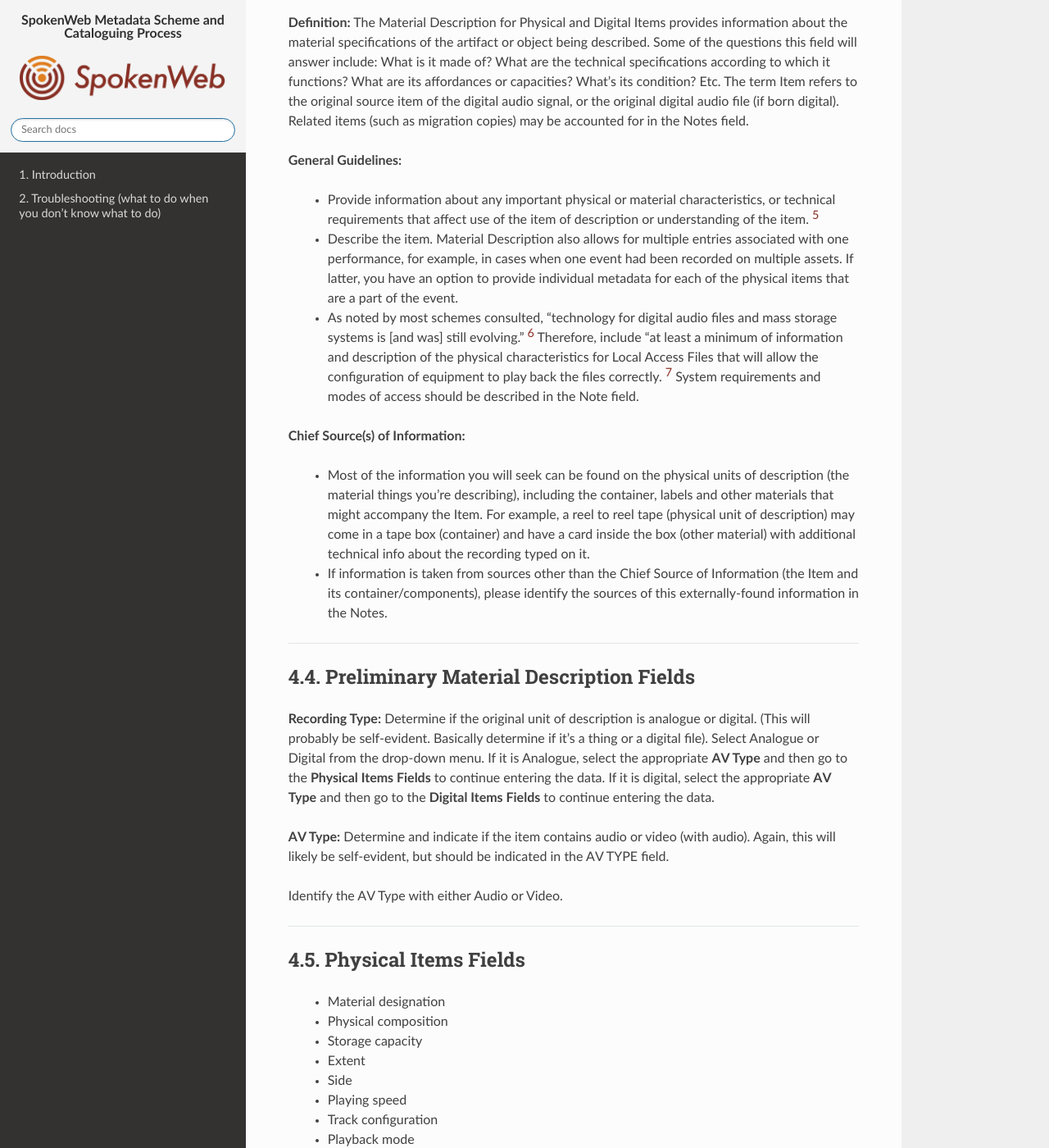
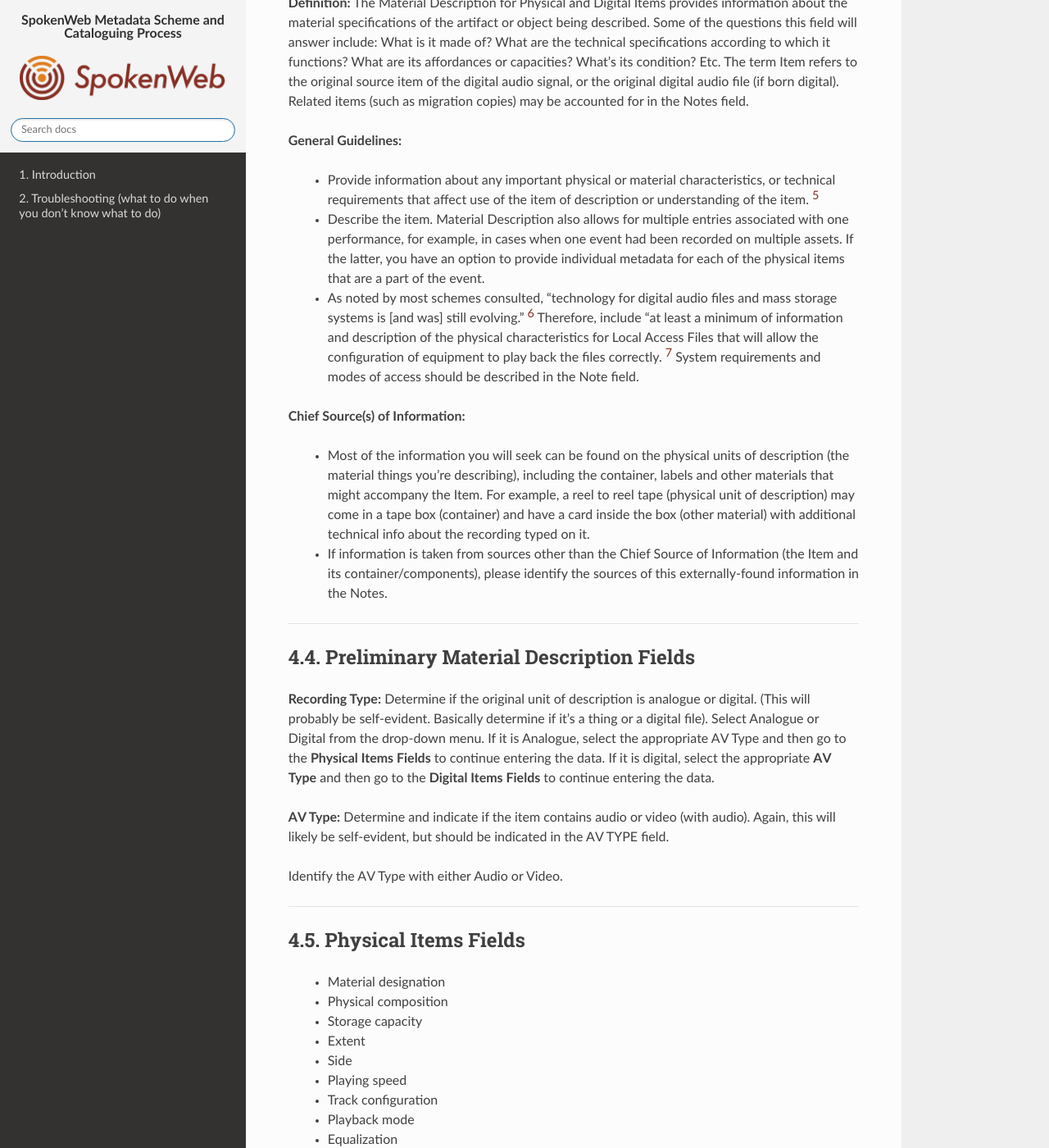
Before and after one commit to spokenweb/spokenweb-metadata-scheme, a Sphinx documentation site: the page built from docs/4-metadata-fields.rst, in a window 1280 px wide and 1400 px high, scrolled down 3978 px. Shown: the whole window at 82% size. Built offline with Sphinx 7.4.7 and the Read the Docs theme 3.1.0, drawn with Linux system fonts in a browser that asks for light colours; pages that are not in the unit, such as notebooks, are missing from menus; some of the changed text lies outside the part shown.

Commit message:
Update 4-metadata-fields.rst

```diff
--- a/docs/4-metadata-fields.rst
+++ b/docs/4-metadata-fields.rst
@@ -110,7 +110,7 @@
 | Specific Example:
 | Collection Name: SGW POETRY READING SERIES
 | Series Title: Poetry 1
-|
+
 **Label (mandatory):** Enter the Series title. This label will be used in frontend applications.
 
 **URI:** Enter a URL or other permanent identifier if possible (e.g. Wikidata, series website).
@@ -136,17 +136,17 @@
 4.3. Material Description (for Physical & Digital Items Fields)
 ***************************************************************
 
-**Definition:**  The Material Description for Physical and Digital Items provides information about the material specifications of the artifact or object being described.  Some of the questions this field will answer include: What is it made of?  What are the technical specifications according to which it functions?  What are its affordances or capacities?  What’s its condition? Etc.  The term Item refers to the original source item of the digital audio signal, or the original digital audio file (if born digital).  Related items (such as migration copies) may be accounted for in the Notes field.
+**Definition:**  The Material Description for Physical and Digital Items provides information about the material specifications of the artifact or object being described. Some of the questions this field will answer include: What is it made of? What are the technical specifications according to which it functions? What are its affordances or capacities? What’s its condition? Etc. The term Item refers to the original source item of the digital audio signal, or the original digital audio file (if born digital). Related items (such as migration copies) may be accounted for in the Notes field.
 
 **General Guidelines:**
 
   * Provide information about any important physical or material characteristics, or technical requirements that affect use of the item of description or understanding of the item. [5]_
-  * Describe the item. Material Description also allows for multiple entries associated with one performance, for example, in cases when one event had been recorded on multiple assets. If latter,  you have an option to provide individual metadata for each of the physical items that are a part of the event.
+  * Describe the item. Material Description also allows for multiple entries associated with one performance, for example, in cases when one event had been recorded on multiple assets. If the latter, you have an option to provide individual metadata for each of the physical items that are a part of the event.
   * As noted by most schemes consulted, “technology for digital audio files and mass storage systems is [and was] still evolving.” [6]_ Therefore, include “at least a minimum of information and description of the physical characteristics for Local Access Files that will allow the configuration of equipment to play back the files correctly. [7]_ System requirements and modes of access should be described in the Note field.
 
 **Chief Source(s) of Information:**
 
-  * Most of the information you will seek can be found on the physical units of description (the material things you’re describing), including the container, labels and other materials that might accompany the Item.  For example, a reel to reel tape (physical unit of description) may come in a tape box (container) and have a card inside the box (other material) with additional technical info about the recording typed on it.
+  * Most of the information you will seek can be found on the physical units of description (the material things you’re describing), including the container, labels and other materials that might accompany the Item. For example, a reel to reel tape (physical unit of description) may come in a tape box (container) and have a card inside the box (other material) with additional technical info about the recording typed on it.
   * If information is taken from sources other than the Chief Source of Information (the Item and its container/components), please identify the sources of this externally-found information in the Notes.
 
 ----
@@ -155,9 +155,9 @@
 4.4. Preliminary Material Description Fields
 ********************************************
 
-**Recording Type:** Determine if the original unit of description is analogue or digital. (This will probably be self-evident.  Basically determine if it’s a thing or a digital file). Select Analogue or Digital from the drop-down menu. If it is Analogue, select the appropriate **AV Type** and then go to the **Physical Items Fields** to continue entering the data.  If it is digital, select the appropriate **AV Type** and then go to the **Digital Items Fields** to continue entering the data.
-
-**AV Type:** Determine and indicate if the item contains audio or video (with audio).  Again, this will likely be self-evident, but should be indicated in the AV TYPE field.
+**Recording Type:** Determine if the original unit of description is analogue or digital. (This will probably be self-evident. Basically determine if it’s a thing or a digital file). Select Analogue or Digital from the drop-down menu. If it is Analogue, select the appropriate AV Type and then go to the **Physical Items Fields** to continue entering the data. If it is digital, select the appropriate **AV Type** and then go to the **Digital Items Fields** to continue entering the data.
+
+**AV Type:** Determine and indicate if the item contains audio or video (with audio). Again, this will likely be self-evident, but should be indicated in the AV TYPE field.
 
 Identify the AV Type with either Audio or Video.
 
```
Also changed, not shown: other parts of docs/4-metadata-fields.rst (+6 -6 lines).
